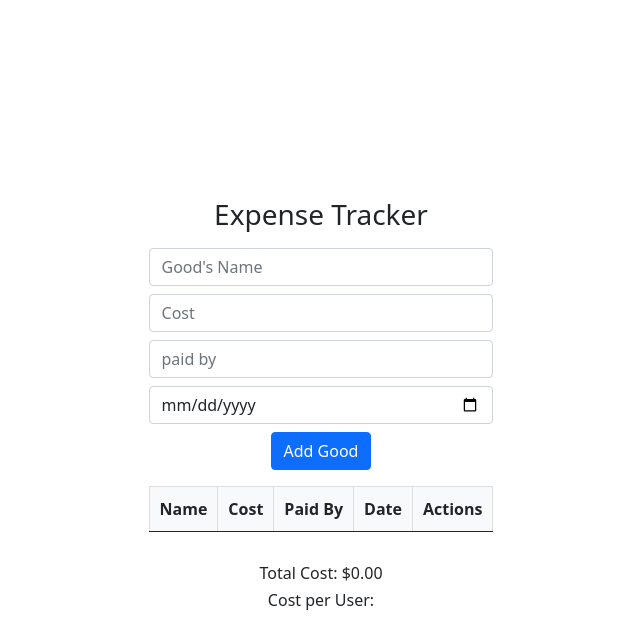
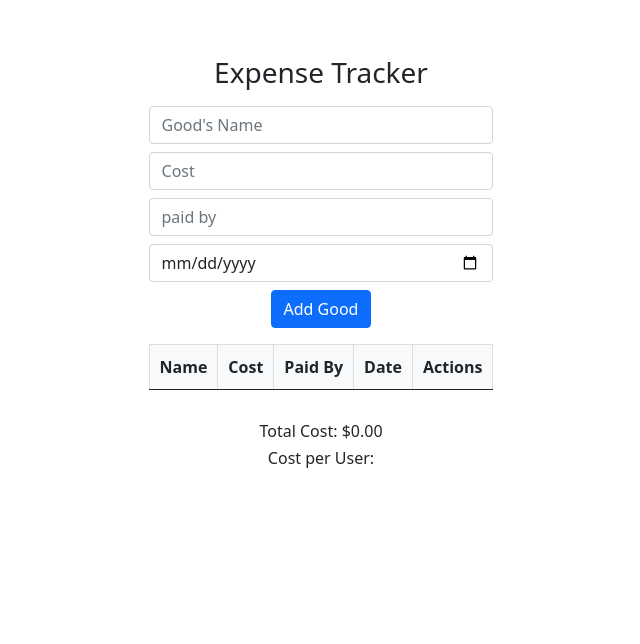
Before and after one commit to abhaysarkar/expens-tracker-app, a React (Vite) app: page / in a window 1280 px wide. Shown: the top 644 px of the page, without its empty margins (319-959 px from the left). Built offline with nearby package versions, Linux system fonts and the light colour scheme.

Commit message:
Update App.css

```diff
--- a/src/App.css
+++ b/src/App.css
@@ -3,7 +3,7 @@
   display: flex;
   justify-content: center;
   align-items: center;
-  height: 100vh; /* Ensures the container takes full viewport height */
+ /* height: 100vh;  Ensures the container takes full viewport height */
   box-sizing: border-box; /* Include padding and border in the element's total width and height */
   padding: 20px; /* Add padding to prevent content from touching the edges */
 }
```
